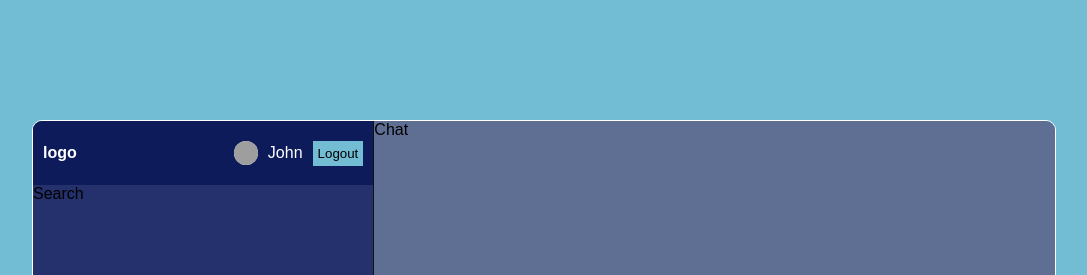
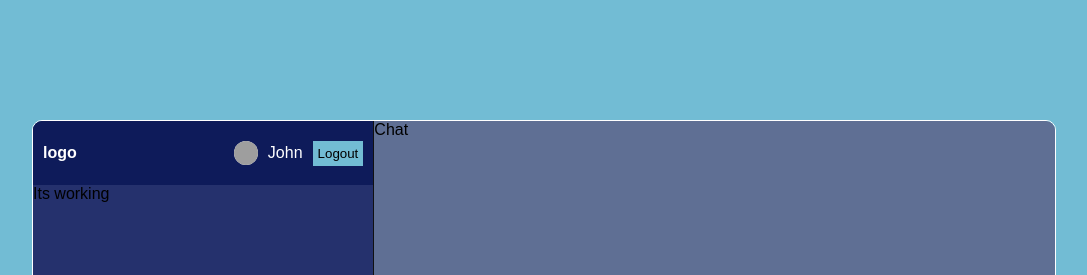
Before and after one commit to wdiazdev/Pigeon-Chat-App, a React (Create React App) app: page / in a window 1280 px wide. Shown: the top 275 px of the page, without its empty margins (96-1183 px from the left). Built offline with nearby package versions, Linux system fonts and the light colour scheme; grey boxes are pictures that could not be loaded.

Commit message:
Update Search.js

```diff
--- a/src/components/sidebar/Search.js
+++ b/src/components/sidebar/Search.js
@@ -2,7 +2,7 @@ import React from 'react'
 
 const Search = () => {
     return (
-        <div>Search</div>
+        <div>Its working</div>
     )
 }
 
```
